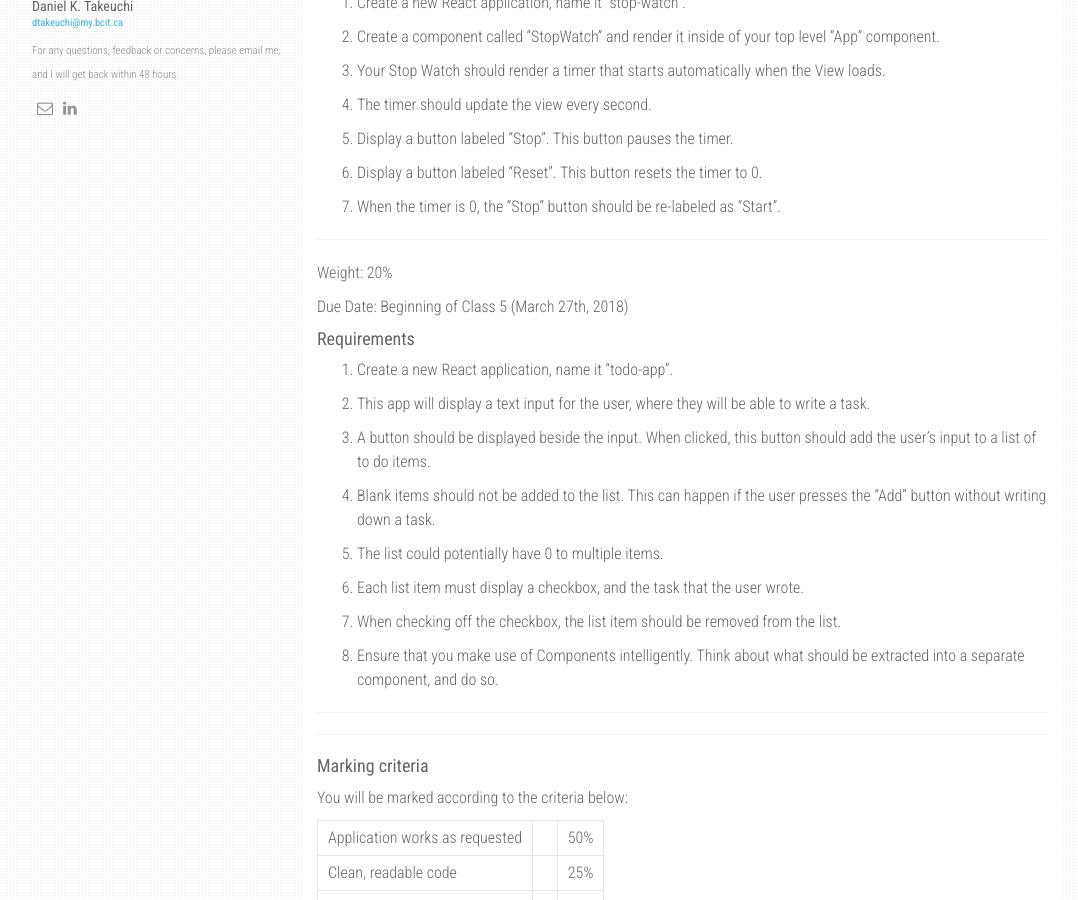
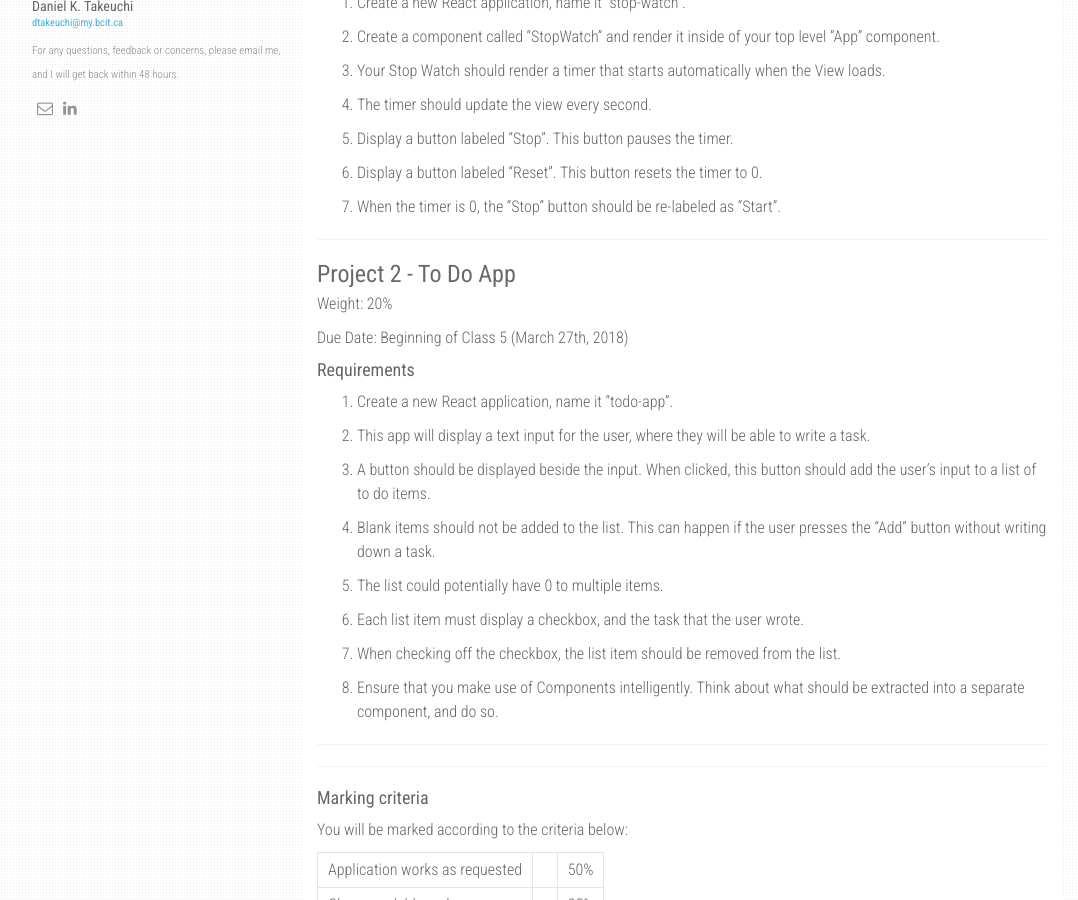
Before and after one commit to Julix91/COMP-2913, a Jekyll site: the page built from deliverables.md, in a window 1280 px wide and 900 px high, scrolled down 323 px. Shown: the whole window, without its empty margins (53-1131 px from the left). Built offline with Jekyll 4.4.1, drawn with Linux system fonts in a browser that asks for light colours; nearby versions of some CDN libraries.

Commit message:
Update deliverables.md

```diff
--- a/deliverables.md
+++ b/deliverables.md
@@ -27,6 +27,8 @@ Due Date: Beginning of Class 3
 1. When the timer is 0, the "Stop" button should be re-labeled as "Start".
 
 ---
+
+### Project 2 - To Do App
 
 Weight: 20%
 
```
